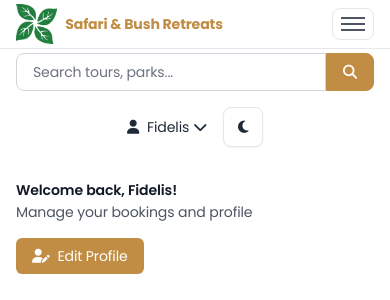
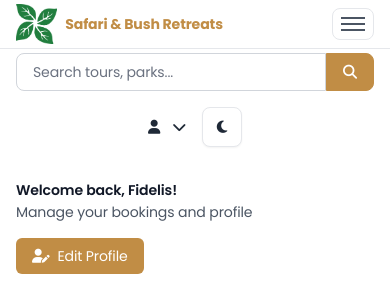
Before and after one commit to FidelisKagashe/Tourism, a Django app: page /accounts/dashboard/ in a window 390 px wide. Shown: the top 300 px of the page. Run offline with Django 4.2, Linux system fonts and the light colour scheme; a user stored in the database is signed in; data comes from the database, SQL or seed files in the repository; parts of the project's set-up code (start-up, migrations or seed data) failed here and were passed over; some libraries are stand-ins or nearby versions.

Commit message:
Push origin main

```diff
--- a/templates/base/base.html
+++ b/templates/base/base.html
@@ -6,6 +6,7 @@
     <title>{% block title %}{{ site_settings.site_name|default:"Safari & Bush Retreats" }}{% endblock %}</title>
 
     <!-- Meta Tags -->
+    <meta name="keywords" content="Tanzania, Safari, National Parks, Wildlife, Tours, Serengeti, Ngorongoro, Kilimanjaro">
     <meta name="description" content="{% block meta_description %}{{ site_settings.site_description|default:'Discover the beauty of Tanzania\'s national parks and wildlife with our expert-guided safari tours.' }}{% endblock %}">
     <meta name="keywords" content="{% block meta_keywords %}Tanzania, Safari, National Parks, Wildlife, Tours, Serengeti, Ngorongoro, Kilimanjaro{% endblock %}">
     <meta name="author" content="{{ site_settings.site_name|default:"Safari & Bush Retreats" }}">
@@ -381,22 +382,26 @@
             <div class="container mx-auto px-4">
                 <div class="flex justify-between items-center w-full flex-col md:flex-row gap-4 md:gap-0">
                     <!-- Search Form -->
-                    <form class="flex flex-1 max-w-lg min-w-0 w-full md:w-auto" method="GET" action="{% url 'core:search' %}">
-                        <div class="flex w-full">
-                            <input class="flex-1 px-4 py-2 bg-white dark:bg-gray-700 border border-gray-300 dark:border-gray-600 rounded-l-lg text-gray-800 dark:text-gray-200 placeholder-gray-500 dark:placeholder-gray-400 focus:outline-none focus:ring-2 focus:ring-primary dark:focus:ring-primary-dark focus:border-transparent transition-all duration-300" type="search" name="q" placeholder="Search tours, parks..." value="{{ request.GET.q }}" aria-label="Search">
-                            <button class="px-4 py-2 bg-primary dark:bg-primary-dark text-white border border-primary dark:border-primary-dark rounded-r-lg hover:bg-secondary dark:hover:bg-secondary-dark focus:outline-none focus:ring-2 focus:ring-primary dark:focus:ring-primary-dark transition-all duration-300 hover:-translate-y-0.5" type="submit" aria-label="Search button">
+                    <form class="flex flex-1 md:max-w-lg max-w-full min-w-0 w-full md:w-auto" method="GET" action="{% url 'core:search' %}">
+                        <div class="flex w-full min-w-0">
+                            <input
+                                class="flex-1 min-w-0 px-4 py-2 bg-white dark:bg-gray-700 border border-gray-300 dark:border-gray-600 rounded-l-lg text-gray-800 dark:text-gray-200 placeholder-gray-500 dark:placeholder-gray-400 focus:outline-none focus:ring-2 focus:ring-primary dark:focus:ring-primary-dark focus:border-transparent transition-all duration-300"
+                                type="search" name="q" placeholder="Search tours, parks..." value="{{ request.GET.q }}" aria-label="Search">
+                            <button
+                                class="px-4 py-2 bg-primary dark:bg-primary-dark text-white border border-primary dark:border-primary-dark rounded-r-lg hover:bg-secondary dark:hover:bg-secondary-dark focus:outline-none focus:ring-2 focus:ring-primary dark:focus:ring-primary-dark transition-all duration-300 hover:-translate-y-0.5 flex-shrink-0"
+                                type="submit" aria-label="Search button">
                                 <i class="fas fa-search"></i>
                             </button>
                         </div>
                     </form>
 
                     <!-- User Menu and Theme Toggle -->
-                    <ul class="flex items-center space-x-4 w-full md:w-auto justify-center md:justify-end">
+                    <ul class="flex items-center space-x-4 w-full md:w-auto justify-center md:justify-end min-w-0">
                         {% if user.is_authenticated %}
                             <li class="relative group">
                                 <button class="flex items-center text-gray-800 dark:text-gray-200 hover:text-primary dark:hover:text-primary-dark transition-colors duration-300 focus-primary" id="userDropdown" aria-expanded="false">
                                     <i class="fas fa-user mr-2"></i>
-                                    <span class="md:inline">{{ user.get_display_name }}</span>
+                                    <span class="md:inline hidden truncate">{{ user.get_display_name }}</span>
                                     <i class="fas fa-chevron-down ml-1 text-xs group-hover:rotate-180 transition-transform duration-300"></i>
                                 </button>
                                 <div class="absolute top-full right-0 mt-2 w-48 bg-white dark:bg-gray-700 border border-gray-200 dark:border-gray-600 rounded-lg shadow-lg opacity-0 invisible group-hover:opacity-100 group-hover:visible transition-all duration-300 z-50">
@@ -561,10 +566,15 @@
             </div>
 
             <div class="border-t border-gray-200 mt-8 pt-6">
-            <div class="flex flex-col md:flex-row items-center justify-between gap-3 text-sm text-gray-500">
-                <p class="mb-0">&copy; 2024 {{ site_settings.site_name|default:"Safari & Bush Retreats" }}. All rights reserved.</p>
-                <p class="mb-0">Made with <i class="fas fa-heart text-[#C18D45] mx-1" aria-hidden="true"></i> in Tanzania</p>
-            </div>
+                <div class="flex flex-col md:flex-row items-center justify-between gap-3 text-sm text-gray-500">
+                    <p class="mb-0">&copy; 2024 {{ site_settings.site_name|default:"Safari & Bush Retreats" }}. All rights reserved.</p>
+                    <p class="mb-0">
+                        Developed by
+                        <a href="https://www.instagram.com/nexivo.io/" target="_blank" rel="noopener noreferrer" class="inline-flex items-center ml-1 text-primary hover:underline" aria-label="nexivo on Instagram">
+                            Nexivo
+                        </a>
+                    </p>
+                </div>
             </div>
         </div>
     </footer>
```
